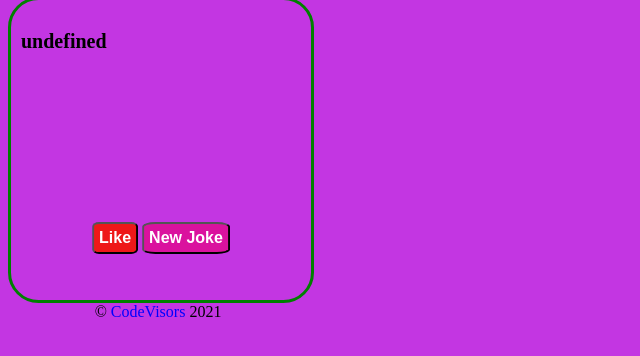
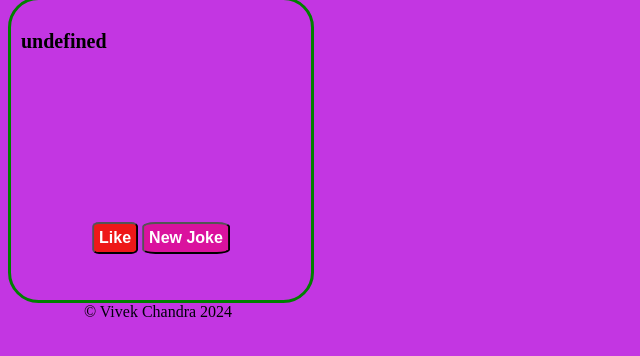
Before and after one commit to vivekK200/cs50xPr, a browser extension: page vivek's cs50 project/index.html in a window 1280 px wide. Shown: the part 48-404 px from the top of the page, without its empty margins (0-640 px from the left). Drawn offline with Linux system fonts and the light colour scheme; no server answers.

Commit message:
Update index.html

```diff
--- a/vivek's cs50 project/index.html
+++ b/vivek's cs50 project/index.html
@@ -21,8 +21,8 @@
             <button id="new" class="button button1">New Joke</button>
         </div>
     </div>
-    <p class="ml">
-        &copy; <a href="https://github.com/CodeVisors/dad-jokes-extension" style="text-decoration: none; color:blue;">CodeVisors</a> 2021
+  <p class="ml">
+        &copy; <a href="https://github.com/vivekK200/cs50xPr" style="text-decoration: none; color:rgb(0, 0, 12);">Vivek Chandra</a> 2024
     </p>
 </body>
 
```
